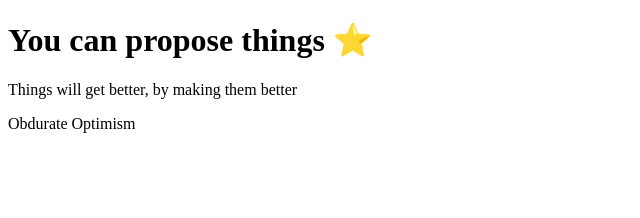
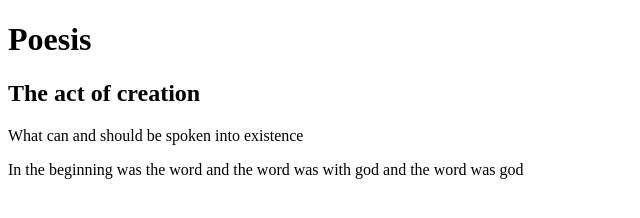
Before and after one commit to cole-hendricks/propositions, a plain HTML site: page index.html in a window 1280 px wide. Shown: the whole page, without its empty margins (0-640 px from the left). Drawn offline with Linux system fonts and the light colour scheme.

Commit message:
Update index.html

```diff
--- a/index.html
+++ b/index.html
@@ -1,11 +1,15 @@
 <!DOCTYPE html>
 <html>
-   <head>
-      <title>Propositions!</title>
-   </head>
-   <body>
-      <h1>You can propose things ⭐️</h1>
-      <p>Things will get better, by making them better</p>
-      <p>Obdurate Optimism</p>
-   </body>
+<head>
+<title>Poesis</title>
+</head>
+<body>
+
+<h1>Poesis</h1>
+<h2>The act of creation</h2>
+<p>What can and should be spoken into existence</p>
+
+<p2>In the beginning was the word and the word was with god and the word was god</p2>
+
+</body>
 </html>
```
